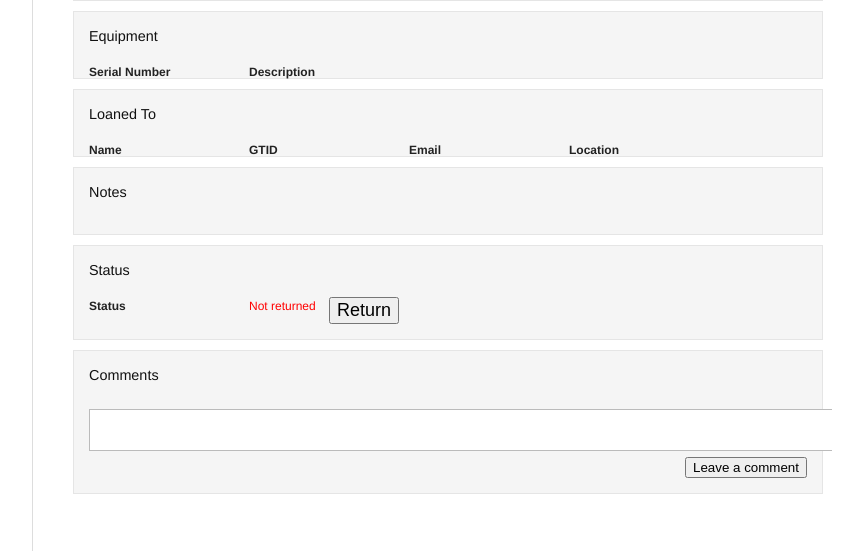
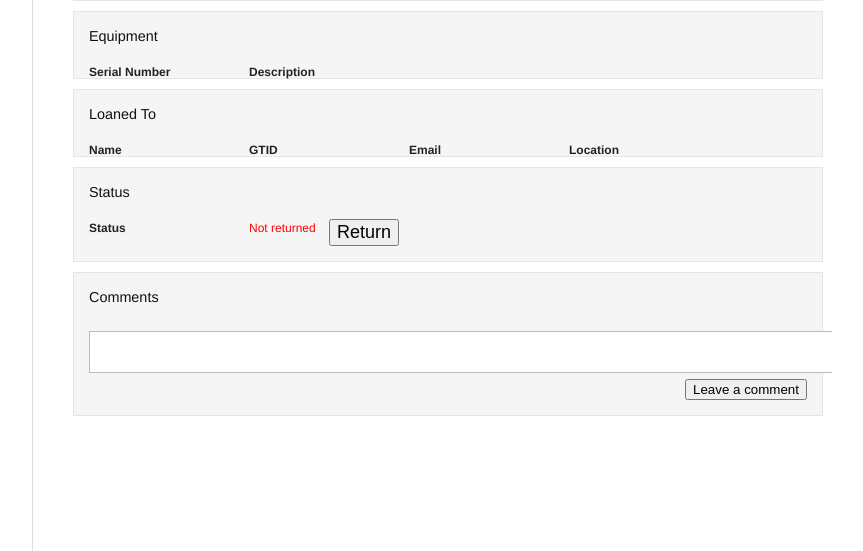
Before and after one commit to sionide21/Equipment-Loan-Tracking, a Django app: template webapp/core/templates/core/loan/view.html in a window 1280 px wide. Shown: the part 249-800 px from the top of the page, without its empty margins (283-1146 px from the left). Run offline with Django 3.2, Linux system fonts and the light colour scheme; the template is opened without the code that fills it: values that come from a table or form of the project are taken from there, others are empty; parts of the project's set-up code (start-up, migrations or seed data) failed here and were passed over.

Commit message:
Remove notes field

```diff
--- a/webapp/core/models.py
+++ b/webapp/core/models.py
@@ -34,7 +34,6 @@ class Loan(models.Model):
     Represents an item loaned to an individual.
     '''
     location = models.CharField(max_length=100)
-    notes = models.TextField(blank=True)
     date_loaned = models.DateTimeField(auto_now_add=True)
     date_returned = models.DateTimeField(null=True)
     returned_to = models.ForeignKey(User, blank=True, null=True)
--- a/webapp/core/templates/core/loan/view.html
+++ b/webapp/core/templates/core/loan/view.html
@@ -44,10 +44,6 @@
         <div class="label span-4">Location</div>
         <div class="last"> {{ loan.location }}</div>
       </div>
-    </div>
-    <div class="subsection">
-      <h4>Notes</h4>
-      <p>{{ loan.notes }}</p>
     </div>
     <div class="subsection">
       <h4>Status</h4>
```
